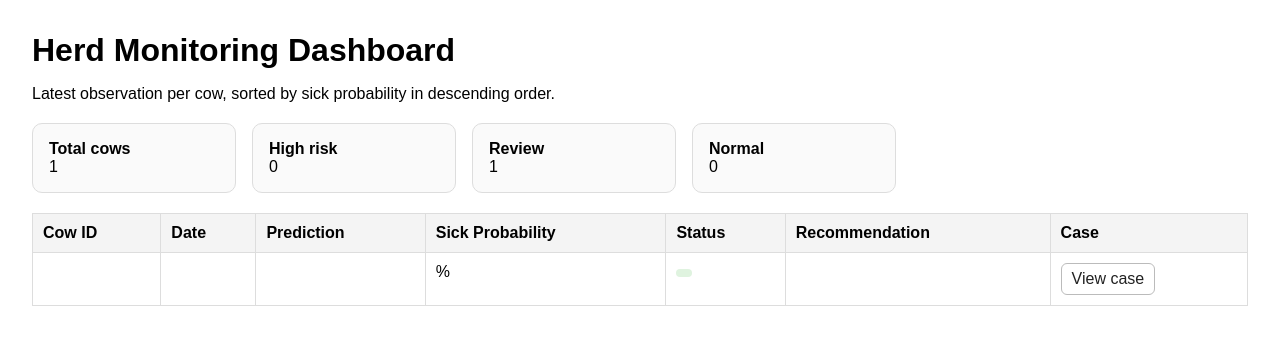
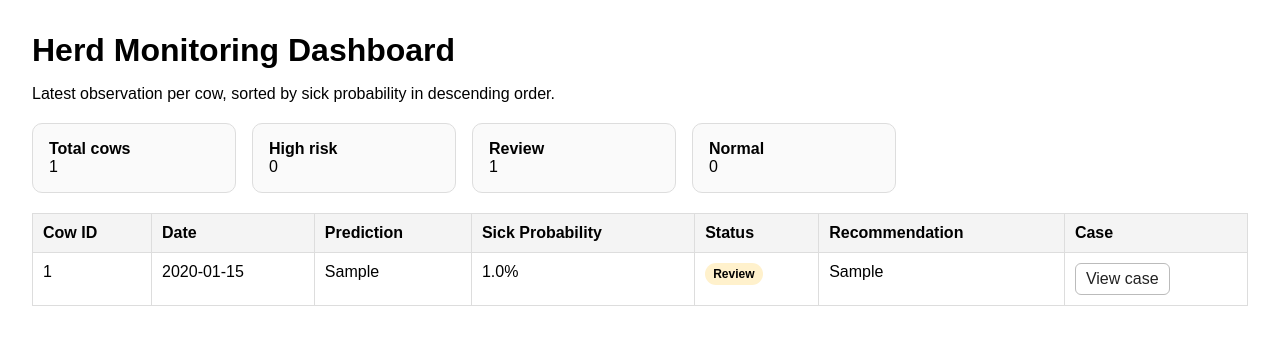
Before and after one commit to ehperminute/cattle-monitor, a Flask app: page / in a window 1280 px wide. Shown: the top 345 px of the page. Run offline with Flask 3, Linux system fonts and the light colour scheme; tables that the repository leaves empty hold one stand-in row (values such as "Sample post").

Commit message:
Update index.html

```diff
--- a/templates/index.html
+++ b/templates/index.html
@@ -82,21 +82,21 @@
         <tbody>
             {% for cow in cows %}
             <tr>
-                <td>{{ cow["Cow_ID"] }}</td>
-                <td>{{ cow["Observation_Date"].strftime("%Y-%m-%d") if cow["Observation_Date"] else "" }}</td>
-                <td>{{ cow["Prediction"] }}</td>
-                <td>{{ cow["Sick_Probability"] }}%</td>
+                <td>{{ cow["cow_id"] }}</td>
+                <td>{{ cow["observation_date"] }}</td>
+                <td>{{ cow["prediction"] }}</td>
+                <td>{{ cow["sick_probability"] }}%</td>
                 <td>
-                    {% if cow["Status"] == "High risk" %}
-                        <span class="pill high">{{ cow["Status"] }}</span>
-                    {% elif cow["Status"] == "Review" %}
-                        <span class="pill review">{{ cow["Status"] }}</span>
+                    {% if cow["status"] == "High risk" %}
+                        <span class="pill high">{{ cow["status"] }}</span>
+                    {% elif cow["status"] == "Review" %}
+                        <span class="pill review">{{ cow["status"] }}</span>
                     {% else %}
-                        <span class="pill normal">{{ cow["Status"] }}</span>
+                        <span class="pill normal">{{ cow["status"] }}</span>
                     {% endif %}
                 </td>
-                <td>{{ cow["Recommendation"] }}</td>
-                <td><a class="button" href="/cow/{{ cow['Cow_ID'] }}">View case</a></td>
+                <td>{{ cow["recommendation"] }}</td>
+                <td><a class="button" href="/cow/{{ cow['cow_id'] }}">View case</a></td>
             </tr>
             {% endfor %}
         </tbody>
```
